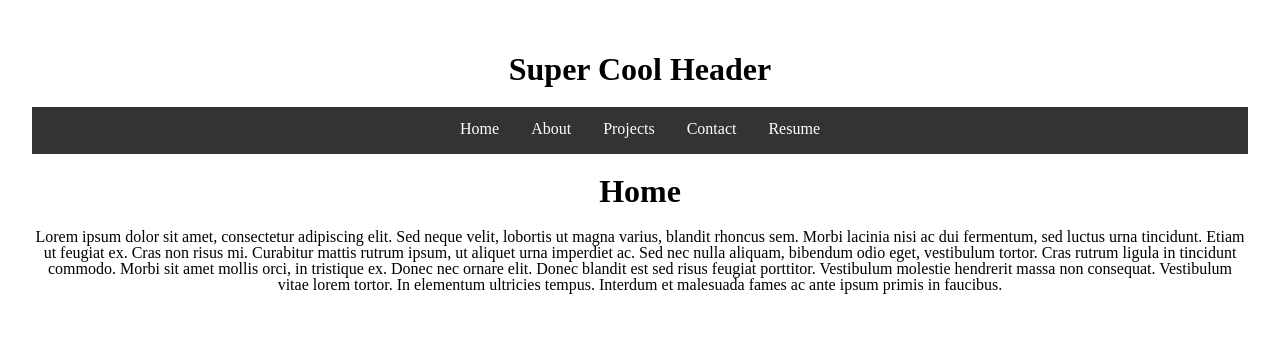
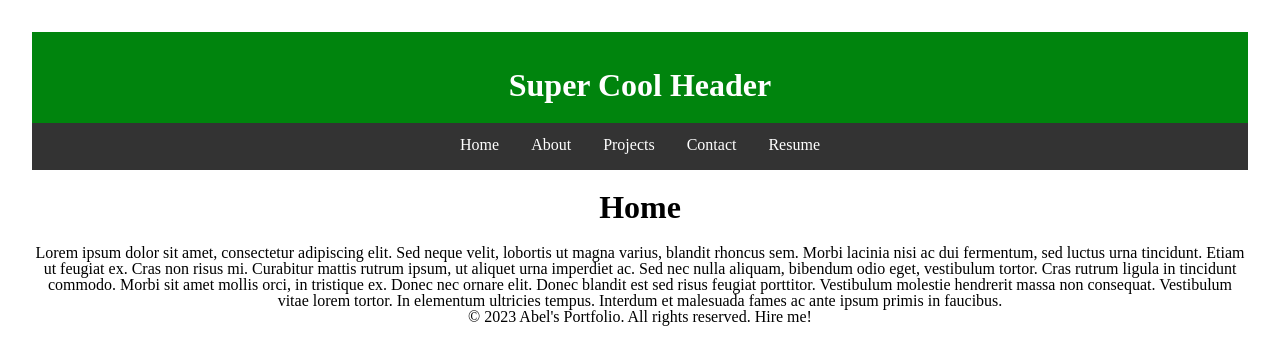
Before and after one commit to asoto225/React-Portfolio, a React (Vite) app: page / in a window 1280 px wide. Shown: the top 364 px of the page. Built offline with nearby package versions, Linux system fonts and the light colour scheme.

Commit message:
footer added to all pages

```diff
--- a/src/App.css
+++ b/src/App.css
@@ -71,3 +71,11 @@ h1 {
   margin-inline-end: 0px;
   font-weight: bold;
 }
+header {
+  display: flex;
+  flex-direction: column;
+  align-items: stretch;
+  padding: 1rem 0 0;
+  background-color: #00840d;
+  color: #fff;
+}
--- /dev/null
+++ b/src/components/footer.jsx
@@ -0,0 +1,11 @@
+import React from "react";
+
+const Footer = () => {
+    return (
+        <footer>
+            <p>&copy; 2023 Abel's Portfolio. All rights reserved. Hire me!</p>
+        </footer>
+    );
+};
+
+export default Footer;
--- a/src/components/header.jsx
+++ b/src/components/header.jsx
@@ -4,9 +4,7 @@ const Header = ({ children }) => {
     return (
         <header>
             <h1>Super Cool Header</h1>
-            <nav>
                 {children}
-            </nav>
         </header>
     )
 }
--- a/src/pages/about.jsx
+++ b/src/pages/about.jsx
@@ -1,3 +1,5 @@
+import Footer from "../components/footer";
+
 export default function About() {
     return (
       <div>
@@ -10,6 +12,7 @@ export default function About() {
           imperdiet. Praesent euismod mi justo, faucibus scelerisque risus cursus
           in. Sed rhoncus mollis diam, sit amet facilisis lectus blandit at.
         </p>
+        <Footer />
       </div>
     );
   }
--- a/src/pages/contact.jsx
+++ b/src/pages/contact.jsx
@@ -1,3 +1,5 @@
+import Footer from "../components/footer";
+
 export default function Contact() {
     return (
       <div>
@@ -15,6 +17,7 @@ export default function Contact() {
           conubia nostra, per inceptos himenaeos. Etiam ornare rutrum felis at
           rhoncus. Etiam vel condimentum magna, quis tempor nulla.
         </p>
+        <Footer />
       </div>
     );
   }
--- a/src/pages/home.jsx
+++ b/src/pages/home.jsx
@@ -1,3 +1,5 @@
+import Footer from "../components/footer";
+
 export default function Home() {
     return (
         <div>
@@ -12,6 +14,7 @@ export default function Home() {
         porttitor. Vestibulum molestie hendrerit massa non consequat. Vestibulum
         vitae lorem tortor. In elementum ultricies tempus. Interdum et malesuada
         fames ac ante ipsum primis in faucibus.</p>
+        <Footer />
         </div>
     );
 };
--- a/src/pages/projects.jsx
+++ b/src/pages/projects.jsx
@@ -1,3 +1,5 @@
+import Footer from "../components/footer";
+
 export default function Projects() {
     return (
       <div>
@@ -17,6 +19,7 @@ export default function Projects() {
           bibendum congue. Pellentesque semper, lectus non ullamcorper iaculis,
           est ligula suscipit velit, sed bibendum turpis dui in sapien.
         </p>
+        <Footer />
       </div>
     );
   }
--- a/src/pages/resume.jsx
+++ b/src/pages/resume.jsx
@@ -1,3 +1,5 @@
+import Footer from "../components/footer";
+
 export default function Resume() {
     return (
       <div>
@@ -17,6 +19,7 @@ export default function Resume() {
           bibendum congue. Pellentesque semper, lectus non ullamcorper iaculis,
           est ligula suscipit velit, sed bibendum turpis dui in sapien.
         </p>
+        <Footer />
       </div>
     );
   }
```
Also changed, not shown: src/components/project.jsx (added).
